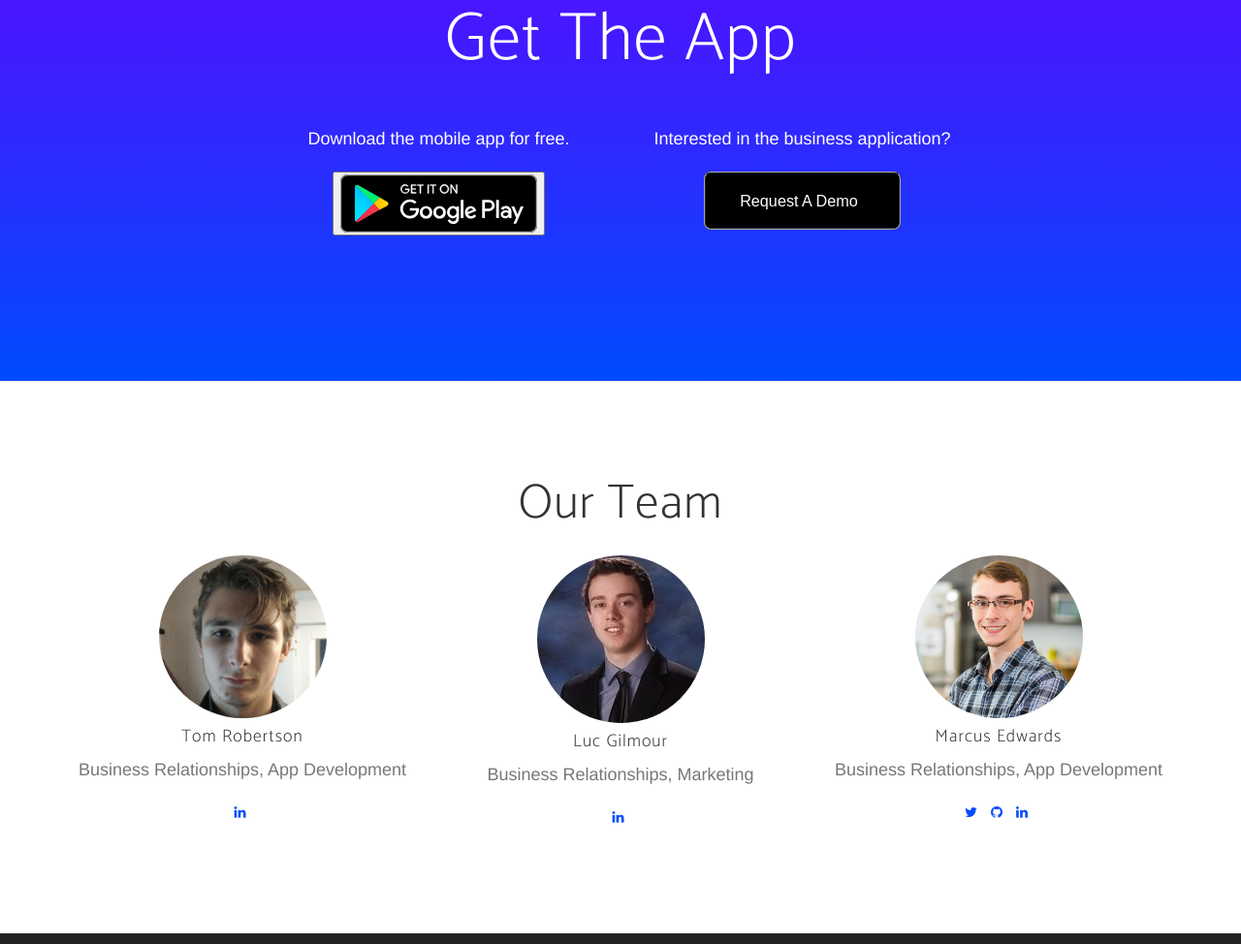
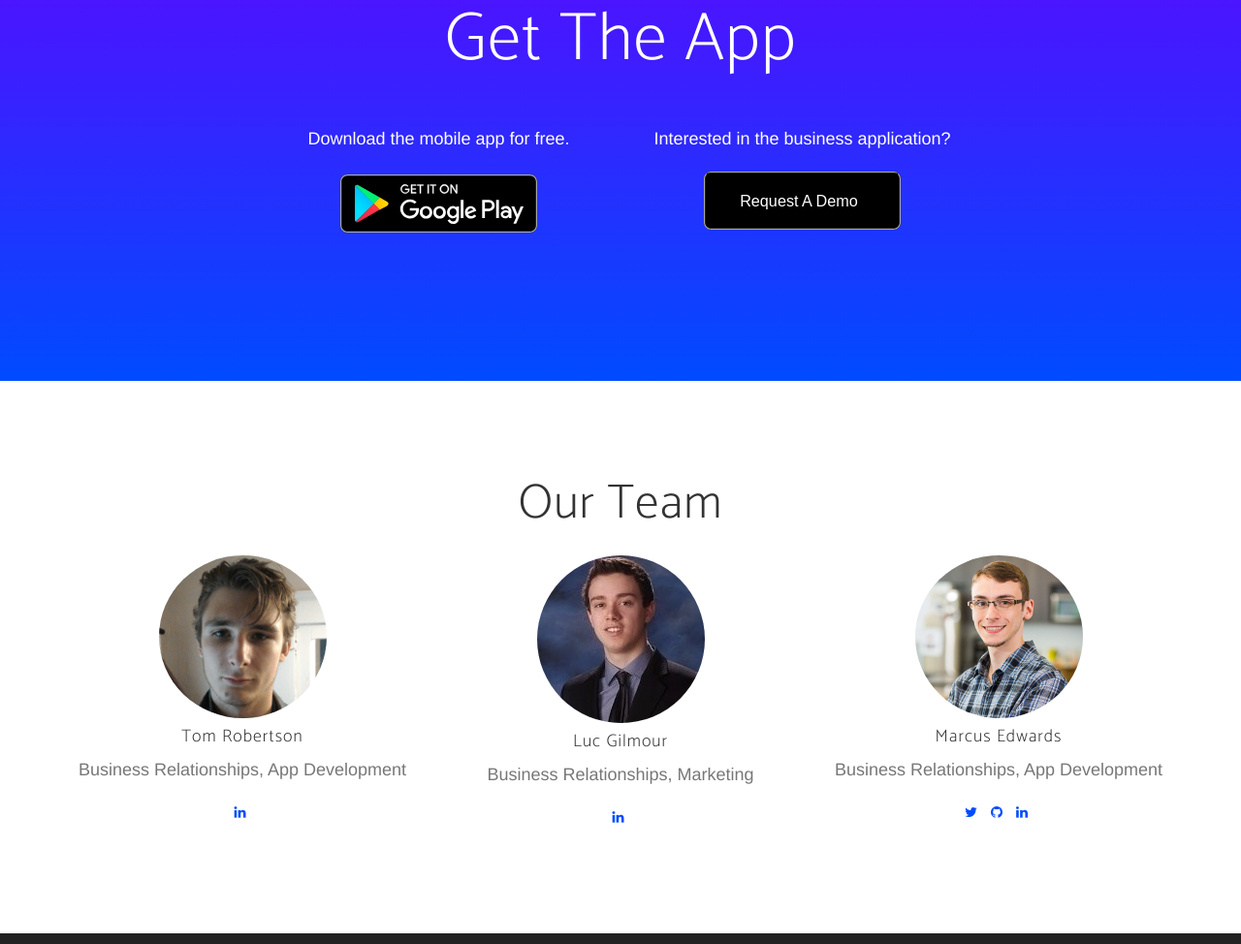
Before and after one commit to MackEdweise/Leadme, a website: page index.html in a window 1280 px wide. Shown: the part 1984-2958 px from the top of the page at 97% size. Drawn offline with nearby package versions, Linux system fonts and the light colour scheme; a web font is replaced by a local one.

Commit message:
That button is too ugly

```diff
--- a/css/new-age.css
+++ b/css/new-age.css
@@ -71,6 +71,11 @@ p {
 
 .top{
   height:100vh;
+}
+
+#app-button{
+  background-color: transparent;
+  border-color: transparent;
 }
 
 .opt{
--- a/index.html
+++ b/index.html
@@ -147,7 +147,7 @@
                     <div class="col-md-6 space">
                         <p>Download the mobile app for free.</p>
                         <div class="badges">
-                            <button class="badge-link" data-target="#appModal" data-toggle="modal"><img src="img/google-play-badge.svg" alt=""></button>
+                            <button id="app-button" class="badge-link" data-target="#appModal" data-toggle="modal"><img src="img/google-play-badge.svg" alt=""></button>
                         </div>
                     </div>
                     <div class="col-md-6 space">
```
